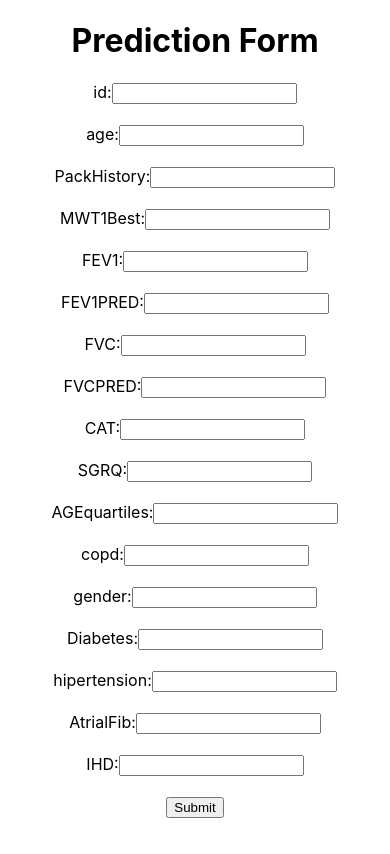
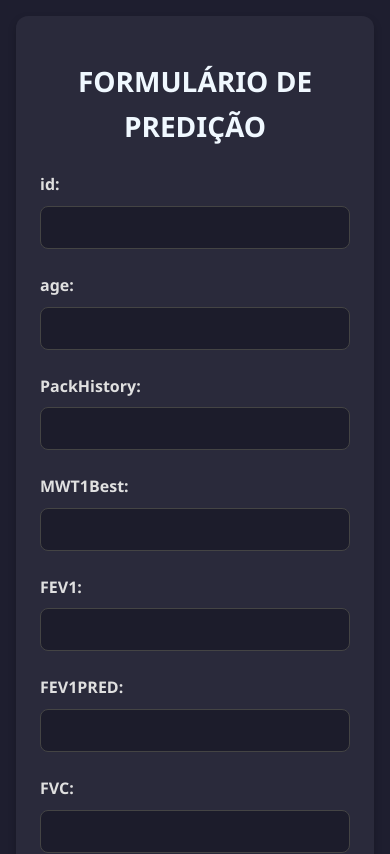
Before and after one commit to lugialo/copd-model-frontend, a React (Create React App) app: page / in a window 390 px wide. Shown: the top 854 px of the page. Built offline with nearby package versions, Linux system fonts and the light colour scheme.

Commit message:
fix: css

```diff
--- a/src/App.css
+++ b/src/App.css
@@ -1,7 +1,102 @@
-.App {
-  text-align: center;
+/* Corpo da página */
+body {
+  margin: 0;
+  font-family: 'Segoe UI', Tahoma, Geneva, Verdana, sans-serif;
+  background-color: #1e1e2f;
+  color: #e0e0e0;
+  line-height: 1.6;
 }
 
+/* Contêiner principal */
+.App {
+  max-width: 600px;
+  margin: 2rem auto;
+  padding: 2rem;
+  background: #2a2a3b;
+  border-radius: 12px;
+  box-shadow: 0 4px 8px rgba(0, 0, 0, 0.2);
+}
+
+/* Cabeçalho */
+h1 {
+  text-align: center;
+  color: #f0f8ff;
+  font-size: 2rem;
+  margin-bottom: 1.5rem;
+  text-transform: uppercase;
+}
+
+/* Estilos do formulário */
+.form-container {
+  display: flex;
+  flex-direction: column;
+  gap: 1.5rem;
+}
+
+.form-group {
+  display: flex;
+  flex-direction: column;
+  gap: 0.5rem;
+}
+
+label {
+  font-weight: bold;
+  color: #e0e0e0;
+  font-size: 1rem;
+}
+
+.form-input {
+  padding: 0.75rem;
+  border: 1px solid #444;
+  border-radius: 8px;
+  font-size: 1rem;
+  background-color: #1c1c2b;
+  color: #fff;
+  transition: border-color 0.3s ease, box-shadow 0.3s ease;
+}
+
+.form-input:focus {
+  border-color: #f0f8ff;
+  outline: none;
+  box-shadow: 0 0 8px #f0f8ff;
+}
+
+.form-submit {
+  padding: 0.75rem 1rem;
+  font-size: 1.25rem;
+  color: white;
+  background-color: #3cb371;
+  border: none;
+  border-radius: 8px;
+  cursor: pointer;
+  transition: background-color 0.3s ease, transform 0.2s ease;
+}
+
+.form-submit:hover {
+  background-color: #3cb371;
+  transform: scale(1.02);
+}
+
+.form-submit:active {
+  background-color: #3cb371;
+}
+
+/* Resultados */
+.result {
+  margin-top: 1.5rem;
+  padding: 1.5rem;
+  background-color: #24243b;
+  border: 1px solid #f0f8ff;
+  border-radius: 8px;
+}
+
+.result h2 {
+  margin: 0 0 0.5rem;
+  color: #f0f8ff;
+  font-size: 1.5rem;
+}
+
+/* Estilo para animação do logo (se necessário) */
 .App-logo {
   height: 40vmin;
   pointer-events: none;
@@ -13,21 +108,6 @@
   }
 }
 
-.App-header {
-  background-color: #282c34;
-  min-height: 100vh;
-  display: flex;
-  flex-direction: column;
-  align-items: center;
-  justify-content: center;
-  font-size: calc(10px + 2vmin);
-  color: white;
-}
-
-.App-link {
-  color: #61dafb;
-}
-
 @keyframes App-logo-spin {
   from {
     transform: rotate(0deg);
@@ -36,3 +116,23 @@
     transform: rotate(360deg);
   }
 }
+
+/* Responsividade */
+@media (max-width: 768px) {
+  .App {
+    padding: 1.5rem;
+    margin: 1rem;
+  }
+
+  h1 {
+    font-size: 1.75rem;
+  }
+
+  .form-input {
+    font-size: 0.95rem;
+  }
+
+  .form-submit {
+    font-size: 1.15rem;
+  }
+}
--- a/src/App.js
+++ b/src/App.js
@@ -1,25 +1,25 @@
-import React, { useState } from 'react';
-import './App.css';
+import React, { useState } from "react";
+import "./App.css";
 
 function App() {
   const [formData, setFormData] = useState({
-    id: '',
-    age: '',
-    PackHistory: '',
-    MWT1Best: '',
-    FEV1: '',
-    FEV1PRED: '',
-    FVC: '',
-    FVCPRED: '',
-    CAT: '',
-    SGRQ: '',
-    AGEquartiles: '',
-    copd: '',
-    gender: '',
-    Diabetes: '',
-    hipertension: '',
-    AtrialFib: '',
-    IHD: ''
+    id: "",
+    age: "",
+    PackHistory: "",
+    MWT1Best: "",
+    FEV1: "",
+    FEV1PRED: "",
+    FVC: "",
+    FVCPRED: "",
+    CAT: "",
+    SGRQ: "",
+    AGEquartiles: "",
+    copd: "",
+    gender: "",
+    Diabetes: "",
+    hipertension: "",
+    AtrialFib: "",
+    IHD: "",
   });
 
   const [result, setResult] = useState(null);
@@ -28,47 +28,49 @@ function App() {
     const { name, value } = e.target;
     setFormData({
       ...formData,
-      [name]: value
+      [name]: value,
     });
   };
 
   const handleSubmit = async (event) => {
     event.preventDefault();
 
-    // Convert formData values to numbers
-    const valuesArray = Object.values(formData).map(value => {
+    const valuesArray = Object.values(formData).map((value) => {
       const number = parseFloat(value);
       return isNaN(number) ? value : number;
     });
 
-    console.log('Sending data:', valuesArray);
+    console.log("Sending data:", valuesArray);
 
     try {
-      const response = await fetch('https://copd-model-production-5213.up.railway.app/predict', {
-        method: 'POST',
-        headers: {
-          'Content-Type': 'application/json',
-        },
-        body: JSON.stringify({ features: valuesArray }),
-      });
+      const response = await fetch(
+        "https://copd-model-production-5213.up.railway.app/predict",
+        {
+          method: "POST",
+          headers: {
+            "Content-Type": "application/json",
+          },
+          body: JSON.stringify({ features: valuesArray }),
+        }
+      );
 
       if (!response.ok) {
         throw new Error(`HTTP error! status: ${response.status}`);
       }
 
       const data = await response.json();
-      console.log('Response data:', data);
+      setResult(data);
     } catch (error) {
-      console.error('Error:', error);
+      console.error("Error:", error);
     }
   };
 
   return (
     <div className="App">
-      <h1>Prediction Form</h1>
-      <form onSubmit={handleSubmit}>
+      <h1>Formulário de Predição</h1>
+      <form onSubmit={handleSubmit} className="form-container">
         {Object.keys(formData).map((key) => (
-          <div key={key}>
+          <div key={key} className="form-group">
             <label htmlFor={key}>{key}:</label>
             <input
               type="text"
@@ -76,14 +78,17 @@ function App() {
               name={key}
               value={formData[key]}
               onChange={handleChange}
-            /><br /><br />
+              className="form-input"
+            />
           </div>
         ))}
-        <button type="submit">Submit</button>
+        <button type="submit" className="form-submit">
+          ENVIAR
+        </button>
       </form>
       {result !== null && (
-        <div>
-          <h2>Prediction Result:</h2>
+        <div className="result">
+          <h2>Resultado da Predição:</h2>
           <p>{result}</p>
         </div>
       )}
```
